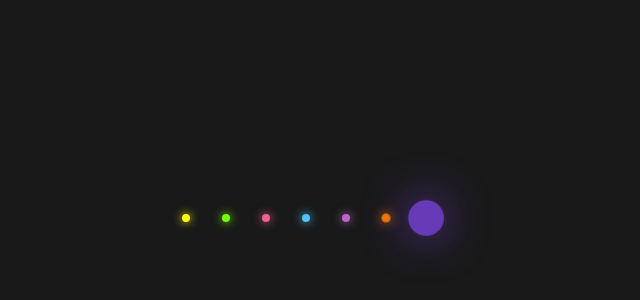
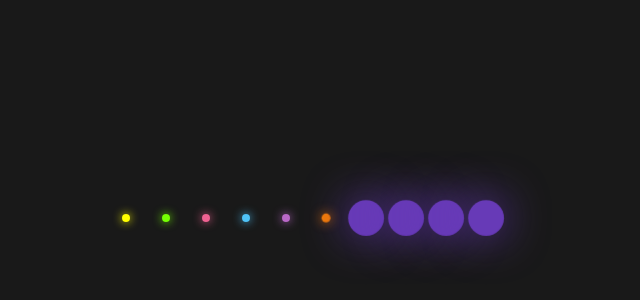
Before and after one commit to Adrian-Walker1/my-first-repo, a plain HTML site: page index.html in a window 1280 px wide. Shown: the part 182-482 px from the top of the page, without its empty margins (334-974 px from the left). Drawn offline with Linux system fonts and the light colour scheme.

Commit message:
added more fancy dots

```diff
--- a/index.html
+++ b/index.html
@@ -15,6 +15,9 @@
     <li></li>
     <li></li>
     <li></li>
+    <li></li>
+    <li></li>
+    <li></li>
   </ul>
 </body>
 </html>
--- a/styles.css
+++ b/styles.css
@@ -77,3 +77,18 @@ ul li:nth-child(7) {
   background: #673ab7;
   box-shadow: 0 0 50px #673ab7;
 }
+ul li:nth-child(8) {
+  animation-delay: -0.2s;
+  background: #673ab7;
+  box-shadow: 0 0 50px #673ab7;
+}
+ul li:nth-child(9) {
+  animation-delay: -0.2s;
+  background: #673ab7;
+  box-shadow: 0 0 50px #673ab7;
+}
+ul li:nth-child(10) {
+  animation-delay: -0.2s;
+  background: #673ab7;
+  box-shadow: 0 0 50px #673ab7;
+}
```
